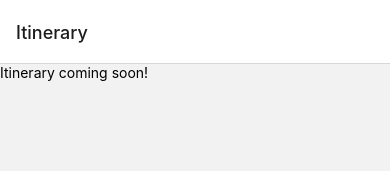
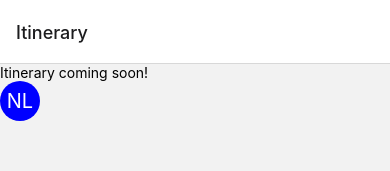
Before and after one commit to nleurotrip/eurotrip, a React Native app: screen /Itinerary in a window 390 px wide. Shown: the top 171 px of the page. Built offline with nearby package versions, Linux system fonts and the light colour scheme.

Commit message:
add example avatar component to verify rne is working

```diff
--- a/pages/ItineraryPage.js
+++ b/pages/ItineraryPage.js
@@ -1,3 +1,4 @@
+import { Avatar } from '@rneui/themed';
 import React from 'react';
 import { SafeAreaView, Text } from 'react-native';
 
@@ -5,6 +6,12 @@ const ItineraryPage = () => {
     return (
         <SafeAreaView>
             <Text>Itinerary coming soon!</Text>
+            <Avatar
+                size={40}
+                rounded
+                title="NL"
+                containerStyle={{backgroundColor: 'blue'}}
+            />
         </SafeAreaView>
     );
 };
```
